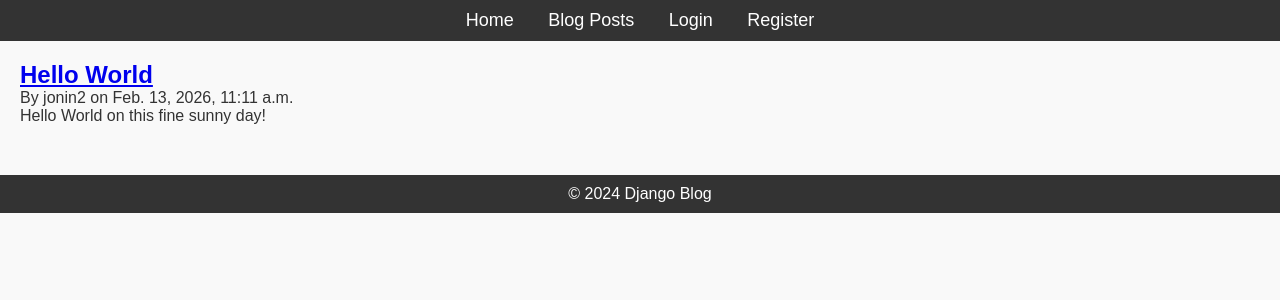
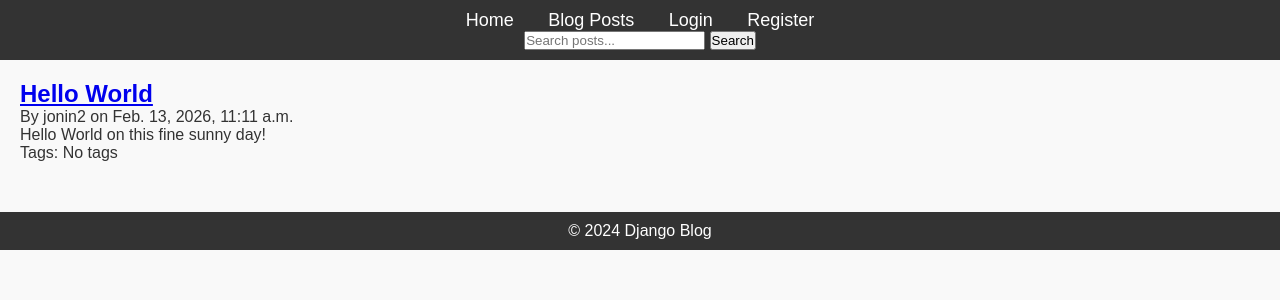
Before and after one commit to eliud-byte/Alx_DjangoLearnLab, a Django app: page / in a window 1280 px wide. Shown: the top 300 px of the page. Run offline with Django 5.2, Linux system fonts and the light colour scheme; data comes from the database, SQL or seed files in the repository; both versions use the stored data as it was after the commit.

Commit message:
feat: implement tagging and search functionality
- Added Tag model and M2M relationship with Post
- Updated PostForm to handle comma-separated string input for tags
- Implemented search view using Q objects for multi-field filtering
- Added PostByTagListView to filter posts by tag
- Created search_results.html and updated templates to display tags
- Configured URLs for /tags/<tag_name>/ and /search/

```diff
--- a/django_blog/blog/models.py
+++ b/django_blog/blog/models.py
@@ -1,11 +1,18 @@
 from django.db import models
 from django.contrib.auth.models import User
+
+class Tag(models.Model):
+    name = models.CharField(max_length=50, unique=True)
+
+    def __str__(self):
+        return self.name
 
 class Post(models.Model):
     title = models.CharField(max_length=200)
     content = models.TextField()
     published_date = models.DateTimeField(auto_now_add=True)
     author = models.ForeignKey(User, on_delete=models.CASCADE)
+    tag = models.ManyToManyField(Tag, related_name='posts', blank=True)
 
     def __str__(self):
         return self.title
--- a/django_blog/blog/templates/blog/base.html
+++ b/django_blog/blog/templates/blog/base.html
@@ -21,6 +21,10 @@
                     <li><a href="{% url 'register' %}">Register</a></li>
                 {% endif %}
             </ul>
+            <form action="{% url 'search' %}" method="GET">
+                <input type="text" name="q" placeholder="Search posts...">
+                <button type="submit">Search</button>
+            </form>
         </nav>
     </header>
 
--- a/django_blog/blog/templates/blog/post_list.html
+++ b/django_blog/blog/templates/blog/post_list.html
@@ -6,5 +6,15 @@
         <p>By {{ post.author }} on {{ post.published_date }}</p>
         <p>{{ post.content|truncatewords:30 }}</p>
       </article>
+
+      <p class="tags">
+        Tags:
+        {% for tag in posts.tags.all %}
+          <a href="{% url 'posts-by-tag' tag.name %}">{{ tag.name }}</a>
+          {% if not forloop.last %}, {% endif %}
+        {% empty %}
+          No tags
+        {% endfor %}
+      </p>
   {% endfor %}
 {% endblock %}
--- a/django_blog/blog/urls.py
+++ b/django_blog/blog/urls.py
@@ -2,6 +2,8 @@ from django.urls import path
 from django.contrib.auth import views as auth_views
 from . import views
 from .views import (
+    PostByTagListView,
+    search,
     PostListView,
     PostDetailView,
     PostCreateView,
@@ -27,4 +29,7 @@ urlpatterns = [
     path('post/<int:pk>/comments/new/', CommentCreateView, name='add-comment'),
     path('comment/<int:pk>/update/', CommentUpdateView, name='edit-comment'),
     path('comment/<int:pk>/delete/', CommentDeleteView, name='delete-comment'),
+
+    path('tags/<str:tag_slug>/', PostByTagListView.as_view(), name='post-by-tag'),
+    path('search/', search, name='search'),
 ]
--- a/django_blog/blog/views.py
+++ b/django_blog/blog/views.py
@@ -1,3 +1,4 @@
+from django.db.models import Q
 from django.shortcuts import render, get_object_or_404, redirect
 from django.contrib.auth.decorators import login_required
 from django.contrib import messages
@@ -12,7 +13,7 @@ from django.views.generic import (
     UpdateView,
     DeleteView
 )
-from .models import Post, Comment
+from .models import Post, Comment, Tag
 from .forms import PostForm, CommentForm
 
 def register(request):
@@ -126,3 +127,33 @@ def CommentDeleteView(request, pk):
         comment.delete()
         return redirect('post-detail', pk=post_pk)
     return redirect('post-detail', pk=comment.post.pk)
+
+# View to display posts filtered by a specific tag
+class PostByTagListView(ListView):
+    model = Post
+    template_name = 'blog/post_list.html' # Reuse the list template
+    context_object_name = 'posts'
+
+    def get_queryset(self):
+        tag_slug = self.kwargs.get('tag_slug')
+        tag = get_object_or_404(Tag, name=tag_slug)
+        return Post.objects.filter(tags=tag).order_by('-published_date')
+
+    def get_context_data(self, **kwargs):
+        context = super().get_context_data(**kwargs)
+        context['tag'] = self.kwargs.get('tag_slug')
+        return context
+
+# View to handle search functionality
+def search(request):
+    query = request.GET.get('q')
+    results = []
+    if query:
+        # Search in title, content, OR tag names
+        results = Post.objects.filter(
+            Q(title__icontains=query) |
+            Q(content__icontains=query) |
+            Q(tags__name__icontains=query)
+        ).distinct() # distinct() prevents duplicate results if a post matches tags
+
+    return render(request, 'blog/search_results.html', {'query': query, 'results': results})
```
Also changed, not shown: django_blog/blog/forms.py (+35 -2 lines), django_blog/blog/templates/blog/search_results.html (added, +18 -0 lines), django_blog/README.md, django_blog/blog/migrations/0003_tag_post_tag.py (added), django_blog/db.sqlite3.
